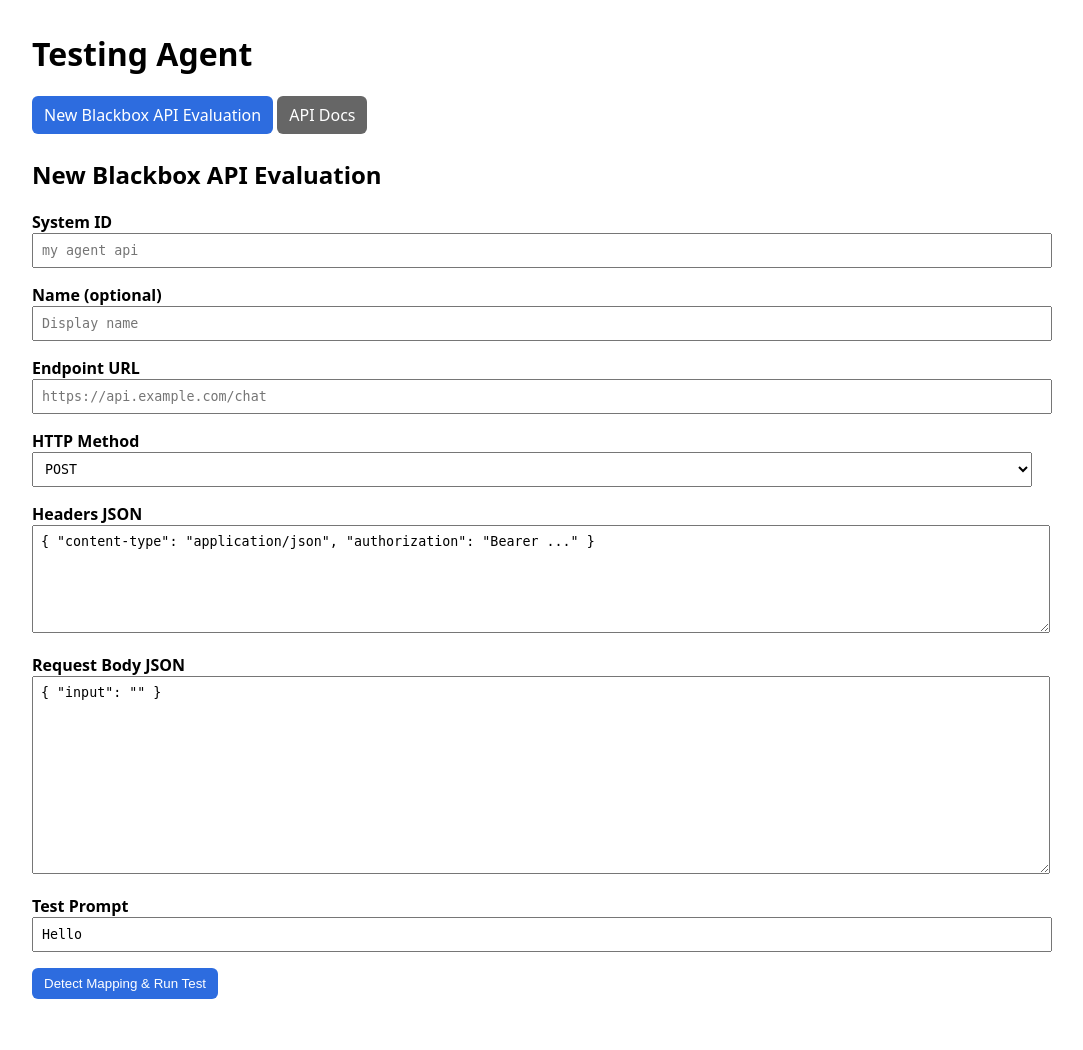
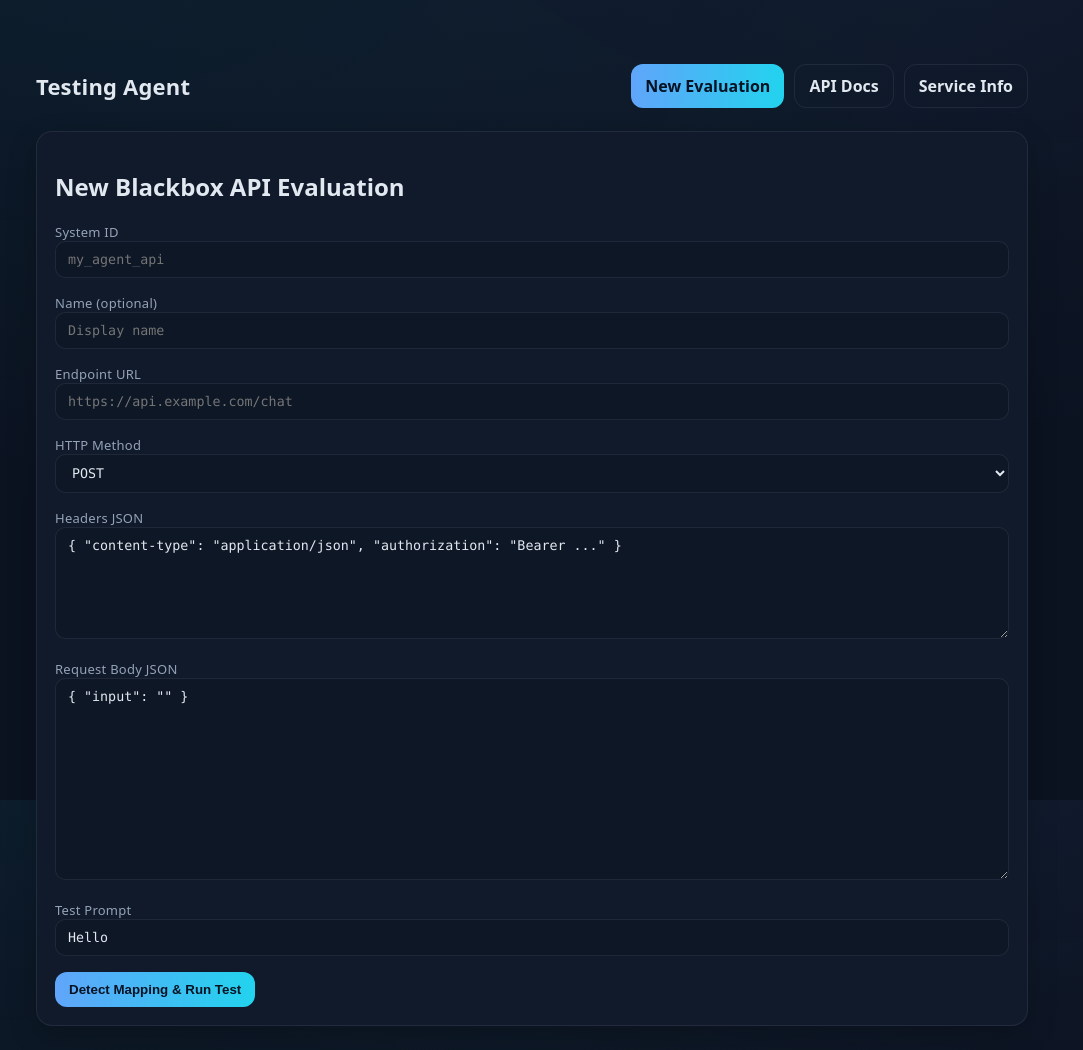
Before and after one commit to y76io/testing_agent, a FastAPI app: page /ui/new in a window 1280 px wide. Shown: the whole page, without its empty margins (108-1191 px from the left). Before the commit the page ends 999 px from the top, so only its background shows below. Run offline with FastAPI, Linux system fonts and the light colour scheme.

Commit message:
feat(ui): make root '/' the UI; add /info JSON; modernize minimal UI styles

```diff
--- a/backend/app.py
+++ b/backend/app.py
@@ -50,35 +50,48 @@ def now_iso():
     return datetime.datetime.utcnow().isoformat()
 
 @app.get("/")
-def root():
+def root(request: Request):
+    # Render the UI index for the root path
+    db = SessionLocal()
+    try:
+        runs = db.query(Run).order_by(Run.id.desc()).limit(50).all()
+        return templates.TemplateResponse("index.html", {"request": request, "runs": runs})
+    finally:
+        db.close()
+
+@app.get("/healthz")
+def healthz():
+    return {"status": "ok", "time": now_iso()}
+
+@app.get("/info")
+def info():
     return {
         "ok": True,
         "service": "Testing Agent",
         "version": "mvp",
+        "ui": "/",
         "docs": "/docs",
-        "endpoints": [
-            "/sut", "/mapping/detect", "/plan", "/run", "/evaluate",
-            "/runs", "/run/{run_id}/results", "/reports/{run_id}/{rtype}",
-            "/datasets", "/datasets/items", "/standards/metrics", "/metrics/update",
-            "/healthz"
-        ],
+        "health": "/healthz",
+        "endpoints": {
+            "systems": ["/sut", "/sut/{system_id}"],
+            "mapping": ["/mapping/detect"],
+            "planning": ["/plan"],
+            "execution": ["/run"],
+            "evaluation": ["/evaluate", "/run/{run_id}/results", "/runs"],
+            "reports": ["/reports/{run_id}/csv", "/reports/{run_id}/pdf"],
+            "datasets": ["/datasets", "/datasets/items"],
+            "standards_metrics": ["/standards/metrics", "/metrics/update"],
+        },
+        "notes": "Use the UI at '/' for a streamlined flow or see /docs for the full API.",
     }
-
-@app.get("/healthz")
-def healthz():
-    return {"status": "ok", "time": now_iso()}
 
 
 # ---- Minimal UI ----
 
 @app.get("/ui", response_class=HTMLResponse)
 def ui_index(request: Request):
-    db = SessionLocal()
-    try:
-        runs = db.query(Run).order_by(Run.id.desc()).limit(50).all()
-        return templates.TemplateResponse("index.html", {"request": request, "runs": runs})
-    finally:
-        db.close()
+    # Redirect UI index to root for a single entry point
+    return root(request)
 
 
 @app.get("/ui/new", response_class=HTMLResponse)
--- a/backend/templates/layout.html
+++ b/backend/templates/layout.html
@@ -5,30 +5,61 @@
   <meta name="viewport" content="width=device-width, initial-scale=1">
   <title>Testing Agent</title>
   <style>
-    body { font-family: system-ui, -apple-system, Segoe UI, Roboto, sans-serif; margin: 2rem; }
-    header { margin-bottom: 1.5rem; }
-    .container { max-width: 1000px; margin: 0 auto; }
-    textarea, input, select { width: 100%; padding: 8px; font-family: monospace; }
-    label { font-weight: 600; display: block; margin-top: 1rem; }
-    .btn { display:inline-block; padding: 8px 12px; background:#2d6cdf; color:white; text-decoration:none; border-radius:6px; border:none; cursor:pointer; }
-    .btn.secondary { background:#666; }
-    table { width: 100%; border-collapse: collapse; }
-    th, td { padding: 8px; border-bottom: 1px solid #eee; text-align: left; }
-    pre { background: #f8f8f8; padding: 8px; border-radius: 6px; overflow: auto; }
-    .error { color: #b00020; font-weight: 600; }
+    :root {
+      --bg: #0b1220;
+      --card: #111a2b;
+      --muted: #94a3b8;
+      --text: #e2e8f0;
+      --accent: #60a5fa;
+      --accent-2: #22d3ee;
+      --border: rgba(148,163,184,0.12);
+    }
+    * { box-sizing: border-box; }
+    html, body { height: 100%; }
+    body {
+      margin: 0; padding: 0;
+      background: radial-gradient(1200px 600px at 10% -10%, rgba(34,211,238,0.06), transparent),
+                  radial-gradient(1200px 600px at 90% -20%, rgba(96,165,250,0.06), transparent), var(--bg);
+      color: var(--text);
+      font-family: ui-sans-serif, system-ui, -apple-system, Segoe UI, Roboto, Inter, sans-serif;
+    }
+    header { margin: 2rem 0 1rem; display:flex; align-items:center; justify-content:space-between; }
+    .container { max-width: 1040px; margin: 0 auto; padding: 24px; }
+    .nav { display:flex; gap: 10px; }
+    textarea, input, select {
+      width: 100%; padding: 10px 12px; font-family: ui-monospace, SFMono-Regular, Menlo, monospace;
+      color: var(--text); background: #0e1726; border: 1px solid var(--border); border-radius: 10px;
+    }
+    label { color: var(--muted); display: block; margin-top: 1rem; font-size: 13px; letter-spacing: .02em; }
+    .btn { display:inline-flex; align-items:center; gap:8px; padding: 10px 14px; background: linear-gradient(90deg, var(--accent), var(--accent-2));
+           color:#051223; text-decoration:none; border-radius:12px; border:none; cursor:pointer; font-weight:600; }
+    .btn.secondary { background: transparent; color: var(--text); border: 1px solid var(--border); }
+    .card { background: var(--card); border: 1px solid var(--border); border-radius: 16px; padding: 18px; box-shadow: 0 10px 30px rgba(0,0,0,0.2); }
+    table { width: 100%; border-collapse: collapse; border-radius: 12px; overflow: hidden; }
+    thead { background: #0e1726; color: var(--muted); }
+    th, td { padding: 12px; border-bottom: 1px solid var(--border); text-align: left; }
+    tr:hover td { background: rgba(255,255,255,0.02); }
+    pre { background: #0e1726; padding: 12px; border-radius: 12px; overflow: auto; border:1px solid var(--border); }
+    .error { color: #fda4af; font-weight: 600; }
+    a { color: var(--accent-2); text-decoration: none; }
   </style>
   {% block head %}{% endblock %}
 </head>
 <body>
   <div class="container">
     <header>
-      <h1><a href="/ui" style="color:inherit; text-decoration:none;">Testing Agent</a></h1>
-      <nav>
-        <a class="btn" href="/ui/new">New Blackbox API Evaluation</a>
+      <h1 style="font-size:22px; font-weight:700; letter-spacing:.2px;">
+        <a href="/" style="color:inherit; text-decoration:none;">Testing Agent</a>
+      </h1>
+      <nav class="nav">
+        <a class="btn" href="/ui/new">New Evaluation</a>
         <a class="btn secondary" href="/docs">API Docs</a>
+        <a class="btn secondary" href="/info">Service Info</a>
       </nav>
     </header>
-    {% block content %}{% endblock %}
+    <div class="card">
+      {% block content %}{% endblock %}
+    </div>
   </div>
 </body>
 </html>
--- a/requirements.txt
+++ b/requirements.txt
@@ -9,3 +9,4 @@ jsonpath-ng==1.6.1
 google-generativeai==0.8.3
 reportlab==4.2.5
 Jinja2==3.1.4
+python-multipart
```
Also changed, not shown: backend/templates/index.html (+9 -2 lines).
